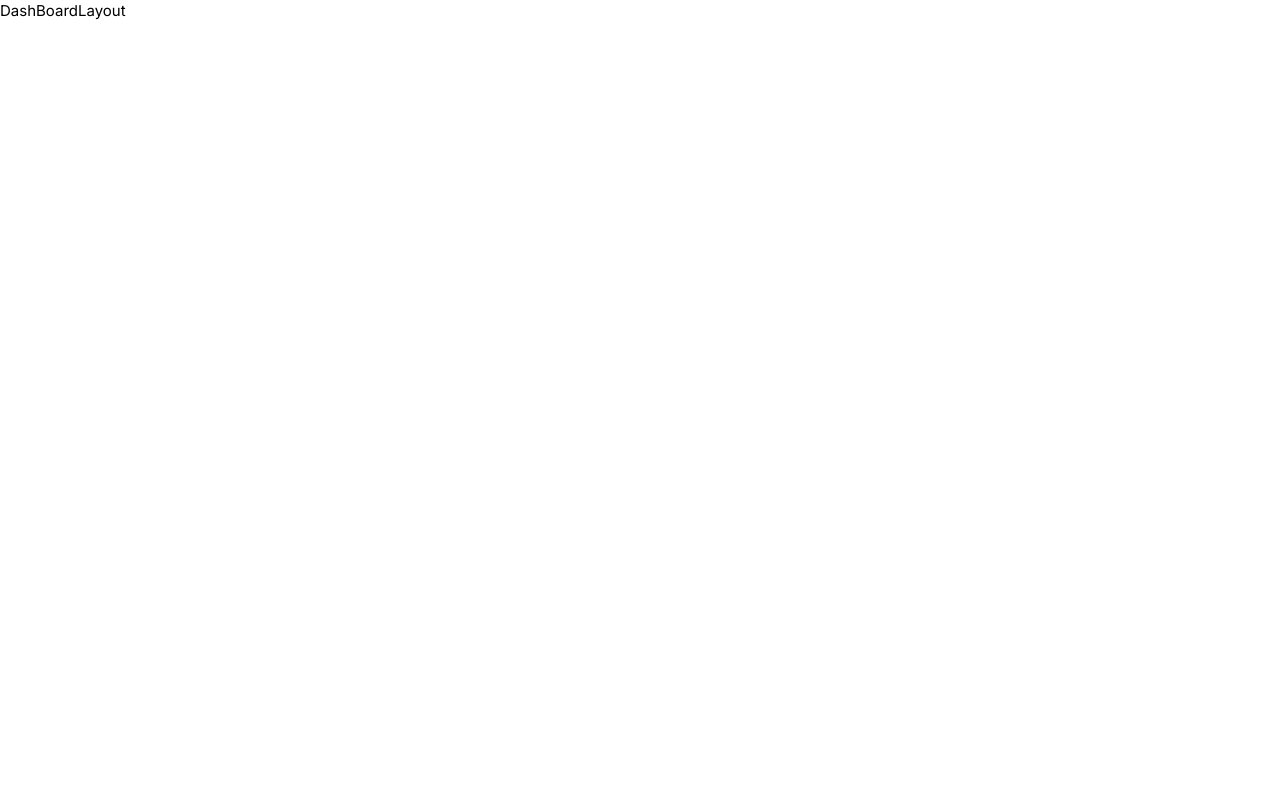
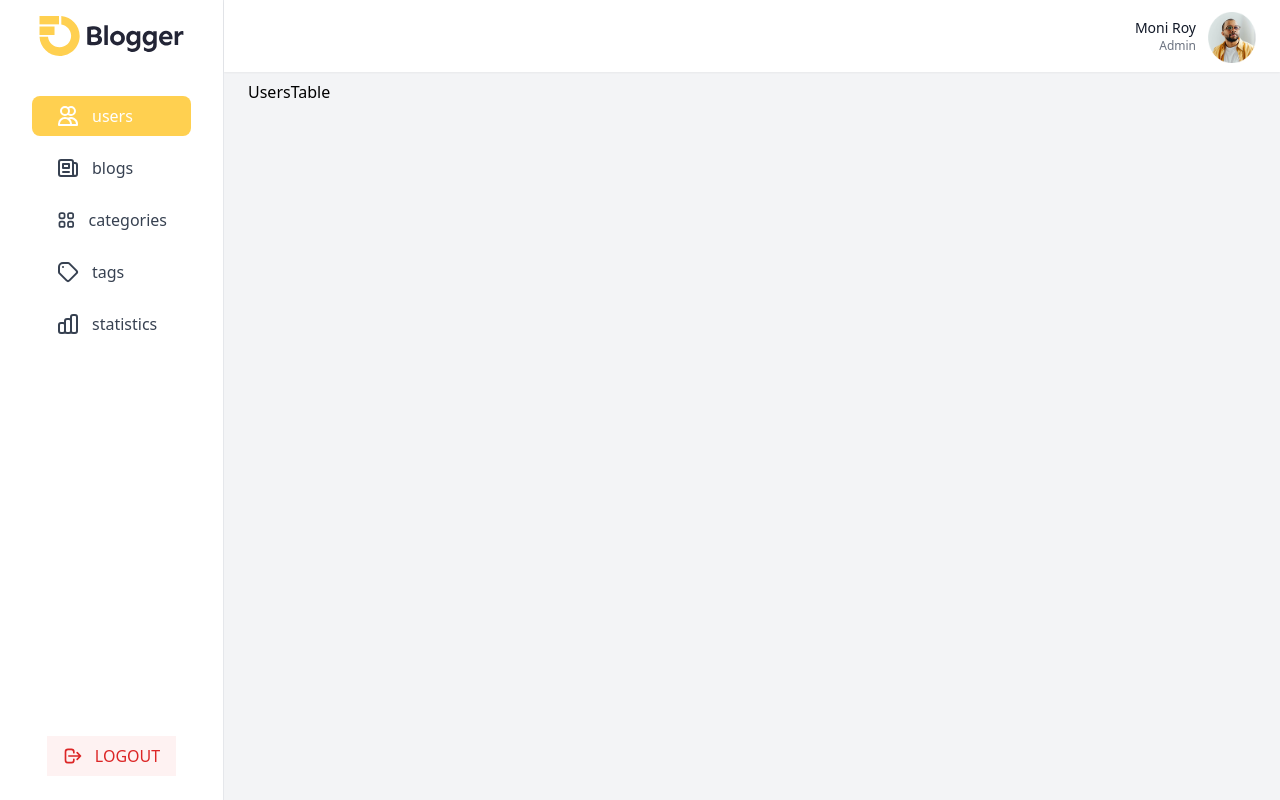
Before and after one commit to ayoub-akraou/Blogger, a React (Vite) app in the folder frontend/: page /admin in a window 1280 px wide. Built offline with nearby package versions, Linux system fonts and the light colour scheme.

Commit message:
feat(layout): mettre en place DashBoardLayout avec NavLink actif et RotateDeviceModal

```diff
--- a/frontend/src/components/layouts/DashBoardLayout.jsx
+++ b/frontend/src/components/layouts/DashBoardLayout.jsx
@@ -1,7 +1,102 @@
-import React from 'react'
+import React from "react";
+import LogoIcon from "../Icons/Logo.jsx";
+import Logo from "../UI/Logo/Logo";
+import UsersIcon from "../Icons/UsersIcon.jsx";
+import BlogsIcon from "../Icons/BlogsIcon.jsx";
+import CategoriesIcon from "../Icons/CategoriesIcon.jsx";
+import TagsIcon from "../Icons/TagsIcon.jsx";
+import StatsIcon from "../Icons/StatsIcon.jsx";
+import LogoutIcon from "../Icons/LogoutIcon.jsx";
+import ProfileAvatar from "../UI/ProfileAvatar.jsx";
+import Button from "../UI/Button/Button.jsx";
+import { NavLink, Outlet } from "react-router-dom";
+import RotateDeviceModal from "../UI/modals/RotateDevice.jsx";
 
-export default function DashBoardLayout() {
+export default function DashBoardLayout({ children }) {
   return (
-    <div>DashBoardLayout</div>
-  )
+    <html lang="en" className="sm:text-[10px] md:text-[13px] lg:text-[16px]">
+      <head>
+        <meta charset="UTF-8" />
+        <meta name="viewport" content="width=device-width, initial-scale=1.0" />
+        <title>Blogger Admin Dashboard</title>
+      </head>
+      <body className="bg-gray-100">
+        <RotateDeviceModal />
+        <div className="flex min-h-screen">
+          <p className="text-"></p>
+          {/* <!-- Sidebar --> */}
+          <div className="w-fit md:w-56 min-h-full bg-white border-r border-gray-200 flex flex-col">
+            {/* <!-- Logo --> */}
+            <Logo className="mx-6 my-4 hidden md:block" />
+            <LogoIcon className="mx-3 md:mx-6 my-4 block md:hidden" />
+
+            {/* <!-- Navigation --> */}
+            <nav className="flex-1 flex gap-3 flex-col mt-6">
+              <SidebarLink href="" label="users">
+                <UsersIcon />
+              </SidebarLink>
+              <SidebarLink href="blogs" label="blogs">
+                <BlogsIcon />
+              </SidebarLink>
+              <SidebarLink href="categories" label="categories">
+                <CategoriesIcon />
+              </SidebarLink>
+              <SidebarLink href="tags" label="tags">
+                <TagsIcon />
+              </SidebarLink>
+              <SidebarLink href="stats" label="statistics">
+                <StatsIcon />
+              </SidebarLink>
+            </nav>
+
+            {/* <!-- Logout --> */}
+            <Button className="my-6 mx-auto flex items-center bg-red-50 !text-red-600">
+              <LogoutIcon className="h-5 w-5" />
+              <span className="ml-3 font-medium  hidden md:block">logout</span>
+            </Button>
+          </div>
+
+          {/* <!-- Main Content --> */}
+          <div className="flex-1">
+            {/* <!-- Header --> */}
+            <header className="bg-white shadow-sm">
+              <div className="flex justify-end items-center px-6 py-3">
+                <div className="flex items-center">
+                  <div className="mr-3 text-right">
+                    <div className="text-sm font-medium text-gray-900">
+                      Moni Roy
+                    </div>
+                    <div className="text-xs text-gray-500">Admin</div>
+                  </div>
+                  <ProfileAvatar />
+                </div>
+              </div>
+            </header>
+
+            {/* <!-- Content --> */}
+            <main className="px-6 py-2">
+              <Outlet />
+            </main>
+          </div>
+        </div>
+      </body>
+    </html>
+  );
 }
+
+function SidebarLink({ children, href, label }) {
+  return (
+    <NavLink
+      to={href}
+      end
+      className={({ isActive }) =>
+        `flex justify-center md:justify-normal items-center gap-3 mx-2 md:mx-8 px-1 md:px-6 py-1 md:py-2 text-gray-700 hover:bg-primary hover:text-white rounded-lg ${
+          isActive ? "bg-primary text-white font-medium" : ""
+        }`
+      }
+    >
+      {children}
+      <span className="hidden md:block">{label}</span>
+    </NavLink>
+  );
+}
```
